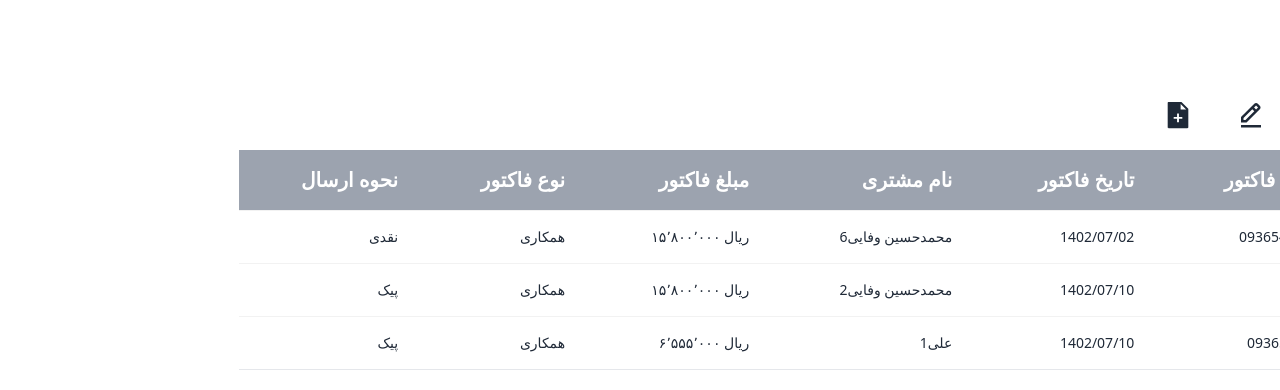
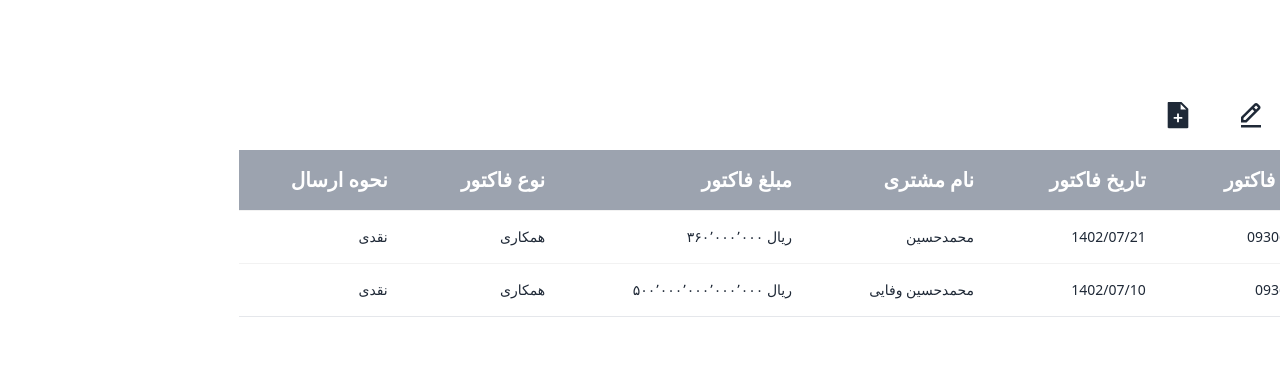
Before and after one commit to vafa2020/project-sample-table, a React (Vite) app: page / in a window 1280 px wide. Shown: the top 390 px of the page. Built offline with nearby package versions, Linux system fonts and the light colour scheme; data requests are answered from the project's data file; the HTML template or start-up script is replaced by a standard one.

Commit message:
added all status  for all service and controled

```diff
--- a/package.json
+++ b/package.json
@@ -8,7 +8,7 @@
     "build": "vite build",
     "lint": "eslint . --ext js,jsx --report-unused-disable-directives --max-warnings 0",
     "preview": "vite preview",
-    "server": "json-server --watch server/db.json --port 5000 --delay 5000"
+    "server": "json-server --watch server/db.json --port 5000 --delay 7000"
   },
   "dependencies": {
     "@reduxjs/toolkit": "^1.9.6",
--- a/server/db.json
+++ b/server/db.json
@@ -1,31 +1,22 @@
 {
   "table": [
     {
-      "number": "093654016599",
-      "customer": "محمدحسین وفایی6",
-      "amount": "15800000",
+      "number": "09306589741",
+      "customer": "محمدحسین ",
+      "amount": "360000000",
       "type": "همکاری",
       "typeSend": "نقدی",
-      "date": "1402/07/02",
-      "id": 1
-    },
-    {
-      "number": "0912",
-      "customer": "محمدحسین وفایی2",
-      "amount": "15800000",
-      "type": "همکاری",
-      "typeSend": "پیک",
-      "date": "1402/07/10",
+      "date": "1402/07/21",
       "id": 2
     },
     {
-      "number": "09365401659",
-      "customer": "علی1",
-      "amount": "6555000",
+      "number": "0936540165",
+      "customer": "محمدحسین وفایی",
+      "amount": "500000000000000",
       "type": "همکاری",
-      "typeSend": "پیک",
+      "typeSend": "نقدی",
       "date": "1402/07/10",
-      "id": 3
+      "id": 5
     }
   ]
 }
--- a/src/component/AddCusomer.jsx
+++ b/src/component/AddCusomer.jsx
@@ -13,7 +13,7 @@ const options = [
   { value: "نقدی", label: "نقدی" },
   { value: "پیک", label: "پیک" },
 ];
-export const AddCusomer = ({ customer, edit, close }) => {
+export const AddCusomer = ({ customer, edit, close, setIdSelect }) => {
   console.log(customer);
   const dispatch = useDispatch();
   const [date, setDate] = useState(
@@ -28,15 +28,12 @@ export const AddCusomer = ({ customer, edit, close }) => {
     amount: customer?.id ? customer.amount : "",
     type: customer?.id ? customer.type : "",
   });
-
   const handleInputs = (e) => {
     const { name, value } = e.target;
     setInputValues({ ...inputValues, [name]: value });
   };
-
   const convert = (date, format = date.format) => {
     let object = { date, format };
-
     setDate({
       gregorian: new DateObject(object).format(),
       persian: new DateObject(object).convert(persian, persian_en).format(),
@@ -66,6 +63,7 @@ export const AddCusomer = ({ customer, edit, close }) => {
       })
     );
     close(false);
+    setIdSelect(0);
   };
 
   return (
--- a/src/component/ViewTable.jsx
+++ b/src/component/ViewTable.jsx
@@ -41,6 +41,7 @@ export const ViewTable = () => {
     const isDelete = confirm("Are You Sure?");
     if (isDelete) {
       dispatch(deleteCustomer(id));
+      setIdSelect(0);
     }
   };
   return (
@@ -49,6 +50,7 @@ export const ViewTable = () => {
         onRemove={() => deleteHandler(idSelect)}
         onAdd={() => setAddCustomer((prev) => !prev)}
         onEdit={() => setEditCustomer((prev) => !prev)}
+        id={idSelect}
       />
       {addCustomer && (
         <Backdrop>
@@ -62,6 +64,7 @@ export const ViewTable = () => {
             edit={editCustomer}
             customer={customer}
             close={setEditCustomer}
+            setIdSelect={setIdSelect}
           />
         </Backdrop>
       )}
@@ -109,7 +112,7 @@ function TableRow(props) {
   return (
     <tr
       className={`cursor-pointer border-b transition duration-300 ease-in-out hover:bg-neutral-50 dark:border-neutral-500 dark:hover:bg-neutral-300 ${
-        table.id == id ? "bg-gray-100" : ""
+        table.id == id ? "bg-gray-200" : ""
       }`}
       onClick={onClick}
     >
@@ -125,19 +128,23 @@ function TableRow(props) {
   );
 }
 
-function Actions({ onRemove, onEdit, onAdd }) {
+function Actions({ onRemove, onEdit, onAdd, id }) {
   return (
     <div className="flex items-center justify-between m-5 w-44">
       <span>
         <BsTrashFill
-          className="cursor-pointer hover:text-red-500"
+          className={`cursor-pointer hover:text-red-500 ${
+            id > 0 ? "text-green-500" : ""
+          }`}
           size="30"
           onClick={onRemove}
         />
       </span>
       <span>
         <BiEditAlt
-          className="cursor-pointer hover:text-red-500"
+          className={`cursor-pointer hover:text-red-500 ${
+            id > 0 ? "text-green-500" : ""
+          }`}
           size="30"
           onClick={onEdit}
         />
--- a/src/features/table/tableSlice.js
+++ b/src/features/table/tableSlice.js
@@ -22,9 +22,6 @@ const tableSlice = createSlice({
     builder
       .addCase(getCustomers.pending, (state) => {
         state.loading = true;
-        state.error = false;
-        state.data = [];
-        state.customer = null;
       })
       .addCase(getCustomers.fulfilled, (state, action) => {
         state.loading = false;
@@ -35,8 +32,9 @@ const tableSlice = createSlice({
       .addCase(getCustomers.rejected, (state) => {
         state.loading = false;
         state.error = true;
-        state.customer = null;
-        state.data = [];
+      })
+      .addCase(addCustomer.pending, (state) => {
+        state.loading = true;
       })
       .addCase(addCustomer.fulfilled, (state, action) => {
         state.loading = false;
@@ -44,16 +42,37 @@ const tableSlice = createSlice({
         state.data.push(action.payload);
         state.customer = null;
       })
+      .addCase(addCustomer.rejected, (state) => {
+        state.loading = false;
+        state.error = true;
+      })
+      .addCase(deleteCustomer.pending, (state) => {
+        state.loading = true;
+      })
       .addCase(deleteCustomer.fulfilled, (state, action) => {
         state.loading = false;
         state.error = false;
         state.data = state.data.filter((item) => item.id !== action.payload);
         state.customer = null;
       })
+      .addCase(deleteCustomer.rejected, (state) => {
+        state.loading = false;
+        state.error = true;
+      })
+      .addCase(getCustomer.pending, (state) => {
+        state.loading = true;
+      })
       .addCase(getCustomer.fulfilled, (state, action) => {
         state.loading = false;
         state.error = false;
         state.customer = action.payload;
+      })
+      .addCase(getCustomer.rejected, (state) => {
+        state.loading = false;
+        state.error = true;
+      })
+      .addCase(editCustomer.pending, (state) => {
+        state.loading = true;
       })
       .addCase(editCustomer.fulfilled, (state, action) => {
         state.loading = false;
@@ -61,6 +80,10 @@ const tableSlice = createSlice({
         state.data = state.data.map((item) =>
           item.id !== action.payload.id ? item : action.payload
         );
+      })
+      .addCase(editCustomer.rejected, (state) => {
+        state.loading = false;
+        state.error = true;
       });
   },
 });
```
Also changed, not shown: src/store/store.js (+4 -4 lines).
